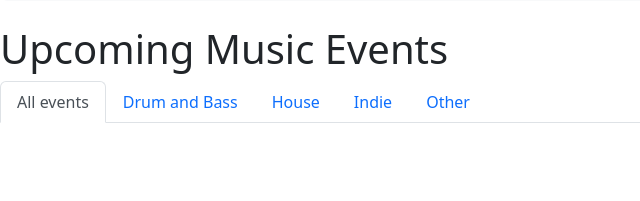
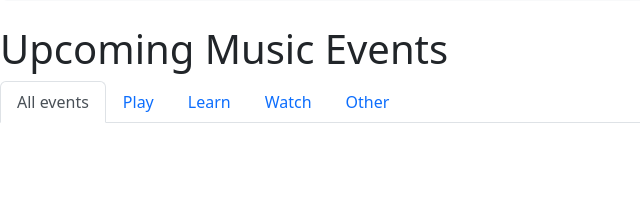
Before and after one commit to noahm2134/GIT-GROUP-IAB207, a Flask app: page / in a window 1280 px wide. Shown: the part 599-800 px from the top of the page, without its empty margins (0-640 px from the left). Run offline with Flask 3, Linux system fonts and the light colour scheme; some libraries are stand-ins or nearby versions.

Commit message:
Update Index.html

```diff
--- a/IAB207-Assessment-3 group git/projectfile/website/templates/Index.html
+++ b/IAB207-Assessment-3 group git/projectfile/website/templates/Index.html
@@ -8,13 +8,13 @@
               <a a href="#AllEvents" class="nav-link active" data-bs-toggle="tab">All events</a>
             </li>
             <li class="nav-item" >
-              <a href="#Play" class="nav-link " data-bs-toggle="tab">Drum and Bass</a>
+              <a href="#Play" class="nav-link " data-bs-toggle="tab">Play</a>
             </li>
             <li class="nav-item" >
-              <a href="#Learn" class="nav-link " data-bs-toggle="tab">House</a>
+              <a href="#Learn" class="nav-link " data-bs-toggle="tab">Learn</a>
             </li>
             <li class="nav-item">
-              <a href="#Watch" class="nav-link " data-bs-toggle="tab">Indie</a>
+              <a href="#Watch" class="nav-link " data-bs-toggle="tab">Watch</a>
             </li>
             <li class="nav-item ">
               <a href="#Other" class="nav-link " data-bs-toggle="tab">Other</a>
```
